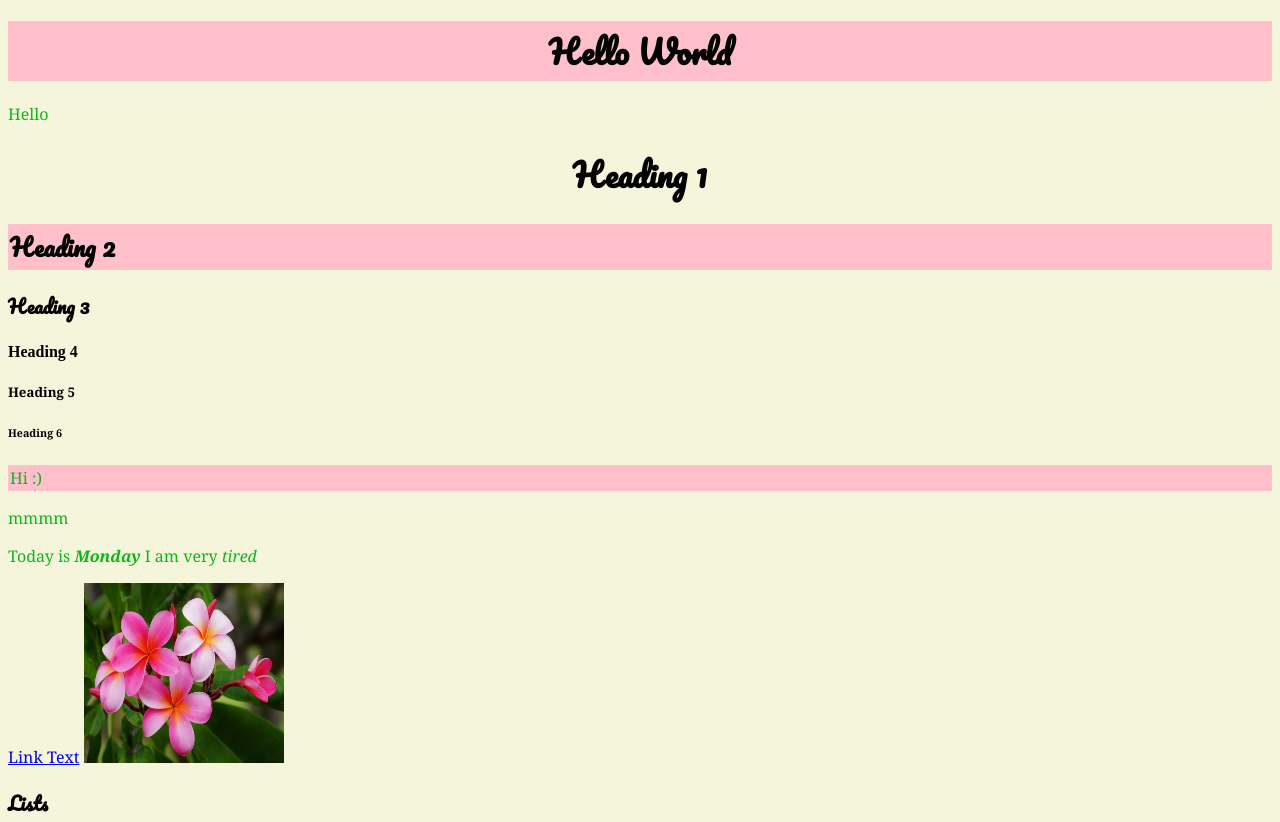
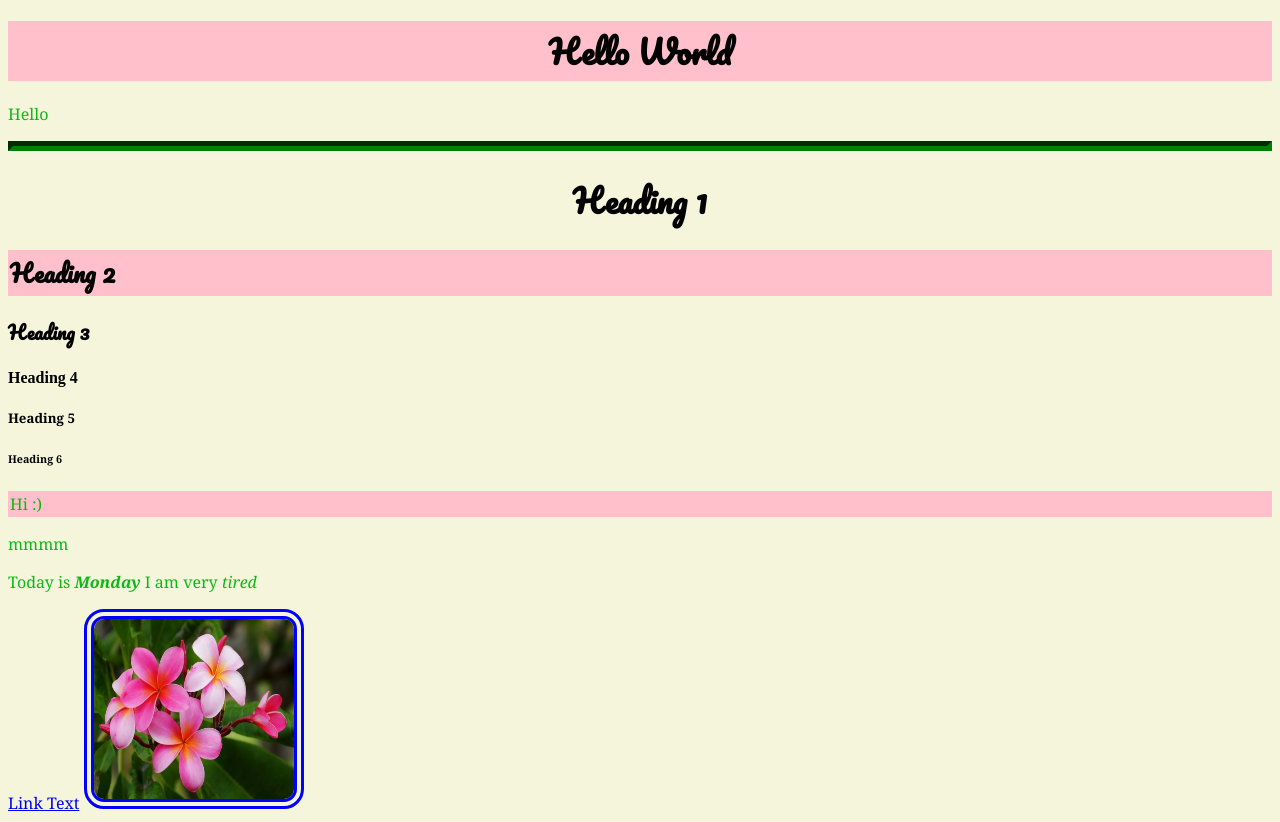
Before and after one commit to jacobG2026/unit-one-notes, a plain HTML site: page index.html in a window 1280 px wide. Shown: the top 822 px of the page. Drawn offline with Linux system fonts and the light colour scheme.

Commit message:
added borders

```diff
--- a/index.html
+++ b/index.html
@@ -11,6 +11,8 @@
 <body>
   <h1 class="border">Hello World</h1>
   <p id="Intro">Hello</p>
+
+  <hr>
 
 <h1>Heading 1</h1>
 <h2 class="border">Heading 2</h2>
--- a/style.css
+++ b/style.css
@@ -49,3 +49,17 @@ font-style: italic;
 h1{
     text-align: center;
 }
+
+/* Box Model: margin, border, paddin, content */
+img {
+    border-width: 10px;
+    border-style: double;
+    border-color: blue;
+    border-radius: 20px;
+}
+hr{
+
+    border-width: 5px;
+    border-style; dotted;
+    border-color: green;
+}
```
